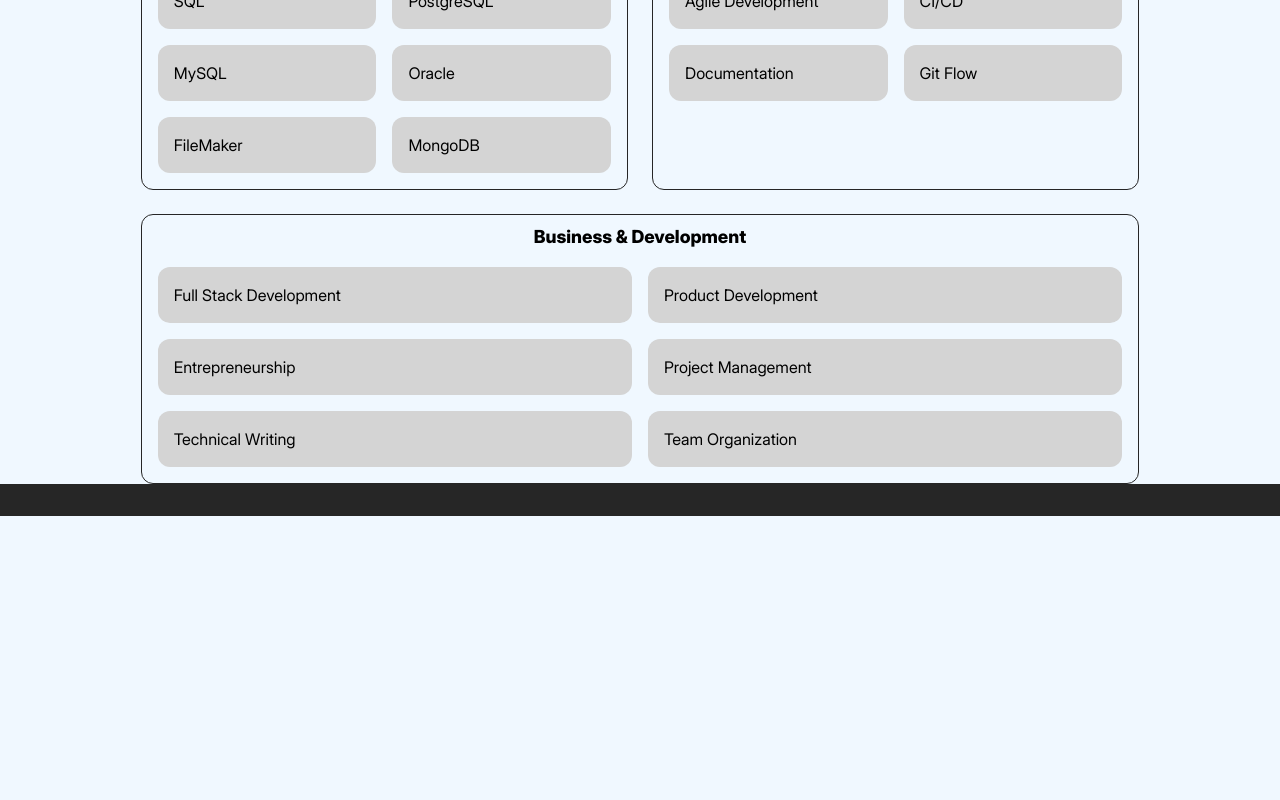
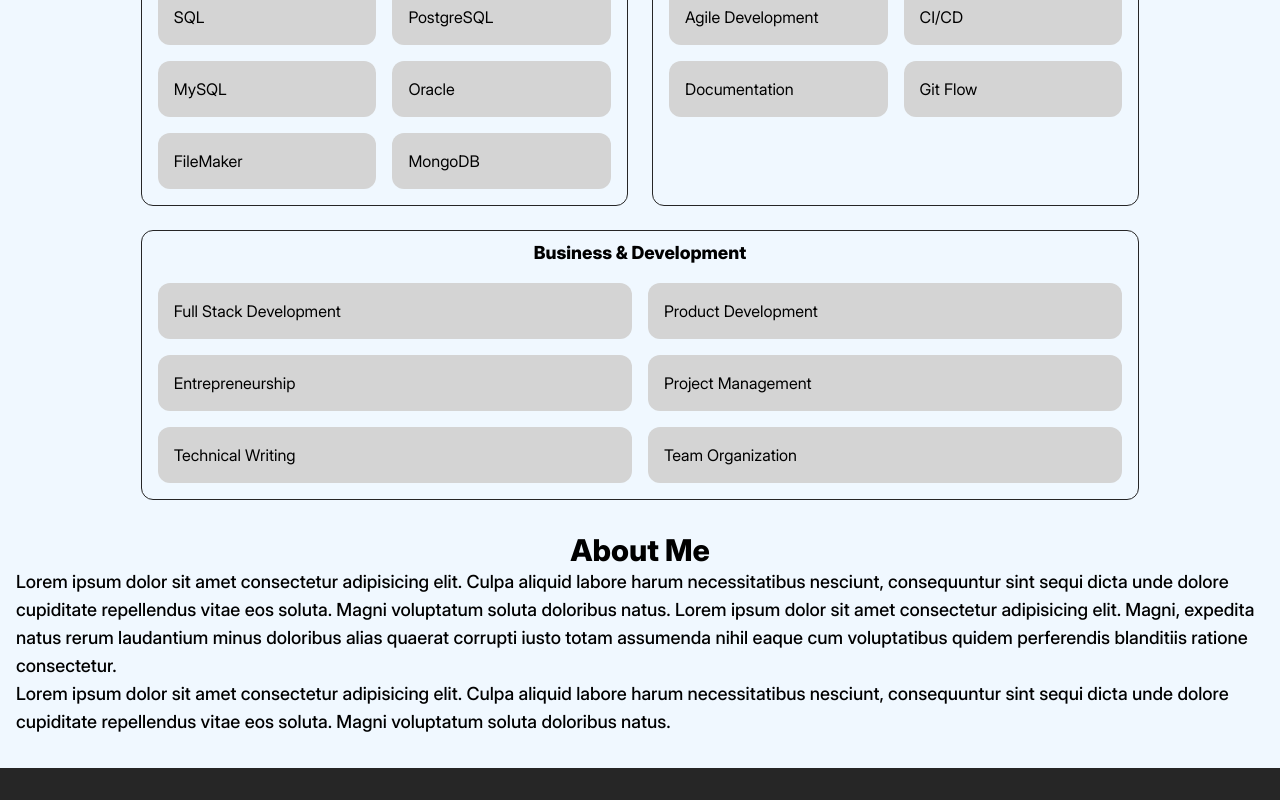
Before and after one commit to Pellia/my-website, a React (Vite) app: page / in a window 1280 px wide. Shown: the part 950-1750 px from the top of the page. Before the commit the page ends 1466 px from the top, so only its background shows below. Built offline with nearby package versions, Linux system fonts and the light colour scheme.

Commit message:
feat: added about me component to home

```diff
--- /dev/null
+++ b/src/pages/Home/AboutMe.tsx
@@ -0,0 +1,18 @@
+const AboutMe = () => {
+    return (
+        <div>
+            <h2 className="font-inter-extrabold text-center text-3xl">About Me</h2>
+            <p className="font-inter-medium text-lg">
+                Lorem ipsum dolor sit amet consectetur adipisicing elit. Culpa aliquid labore harum necessitatibus nesciunt, consequuntur sint sequi dicta unde dolore cupiditate repellendus vitae eos
+                soluta. Magni voluptatum soluta doloribus natus. Lorem ipsum dolor sit amet consectetur adipisicing elit. Magni, expedita natus rerum laudantium minus doloribus alias quaerat corrupti
+                iusto totam assumenda nihil eaque cum voluptatibus quidem perferendis blanditiis ratione consectetur.
+            </p>
+            <p className="font-inter-medium text-lg">
+                Lorem ipsum dolor sit amet consectetur adipisicing elit. Culpa aliquid labore harum necessitatibus nesciunt, consequuntur sint sequi dicta unde dolore cupiditate repellendus vitae eos
+                soluta. Magni voluptatum soluta doloribus natus.
+            </p>
+        </div>
+    );
+};
+
+export default AboutMe;
--- a/src/pages/Home/Hero.tsx
+++ b/src/pages/Home/Hero.tsx
@@ -1,6 +1,6 @@
 const Hero = () => {
     return (
-        <div className="mt-4 flex items-center gap-4">
+        <div className="flex items-center gap-4">
             <div className="flex flex-col">
                 <h1 className="font-inter-extrabold">
                     <span className="block bg-gradient-to-r from-blue-400 via-indigo-400 to-violet-400 bg-clip-text text-4xl font-bold text-transparent">Full Stack Developer</span>
--- a/src/pages/Home/Home.tsx
+++ b/src/pages/Home/Home.tsx
@@ -1,11 +1,13 @@
 import Hero from "./Hero";
 import TechStack from "./TechStack";
+import AboutMe from "./AboutMe";
 
 const Home = () => {
     return (
-        <main className="container mx-auto min-h-screen px-4">
+        <main className="container mx-auto my-8 min-h-screen space-y-8 px-4">
             <Hero />
             <TechStack />
+            <AboutMe />
         </main>
     );
 };
--- a/src/pages/Home/TechStack.tsx
+++ b/src/pages/Home/TechStack.tsx
@@ -1,6 +1,6 @@
 const TechStack = () => {
     return (
-        <div className="mt-8">
+        <div>
             <h2 className="font-inter-extrabold text-center text-3xl">My Tech Stack & Skills</h2>
             <p className="font-inter-medium text-center text-lg">Technologies and processes I work with daily</p>
             <div className="mx-auto mt-4 grid w-[80%] gap-6 lg:grid-cols-2">
```
